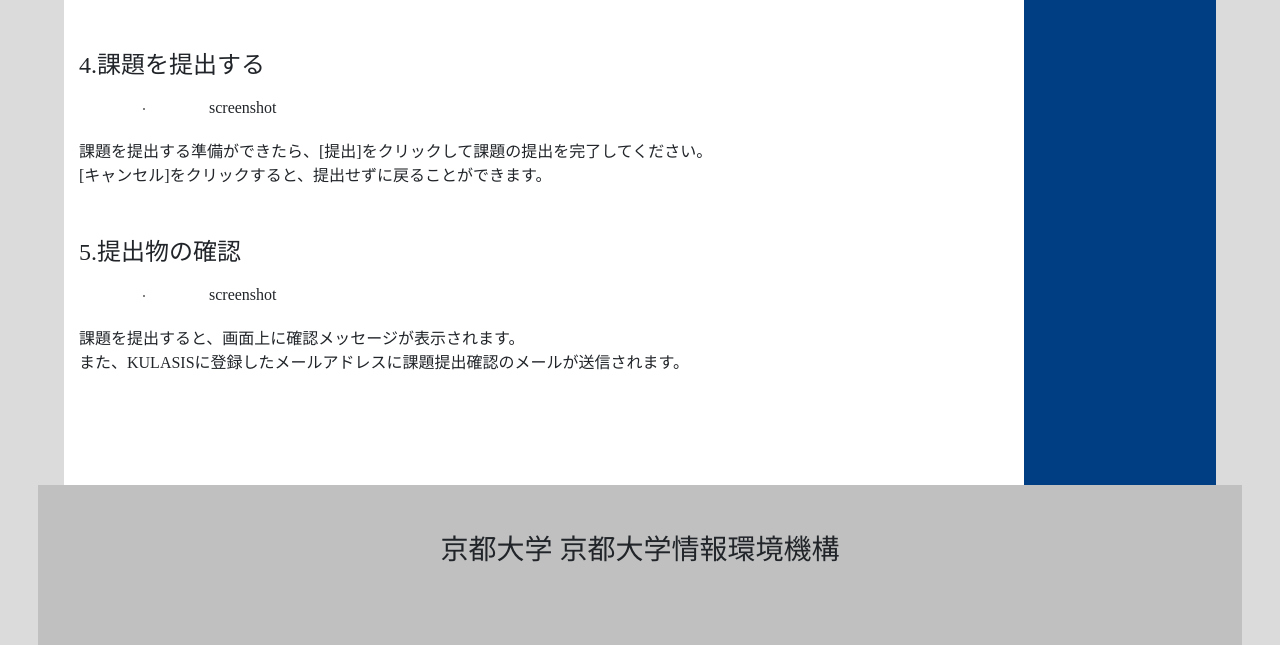
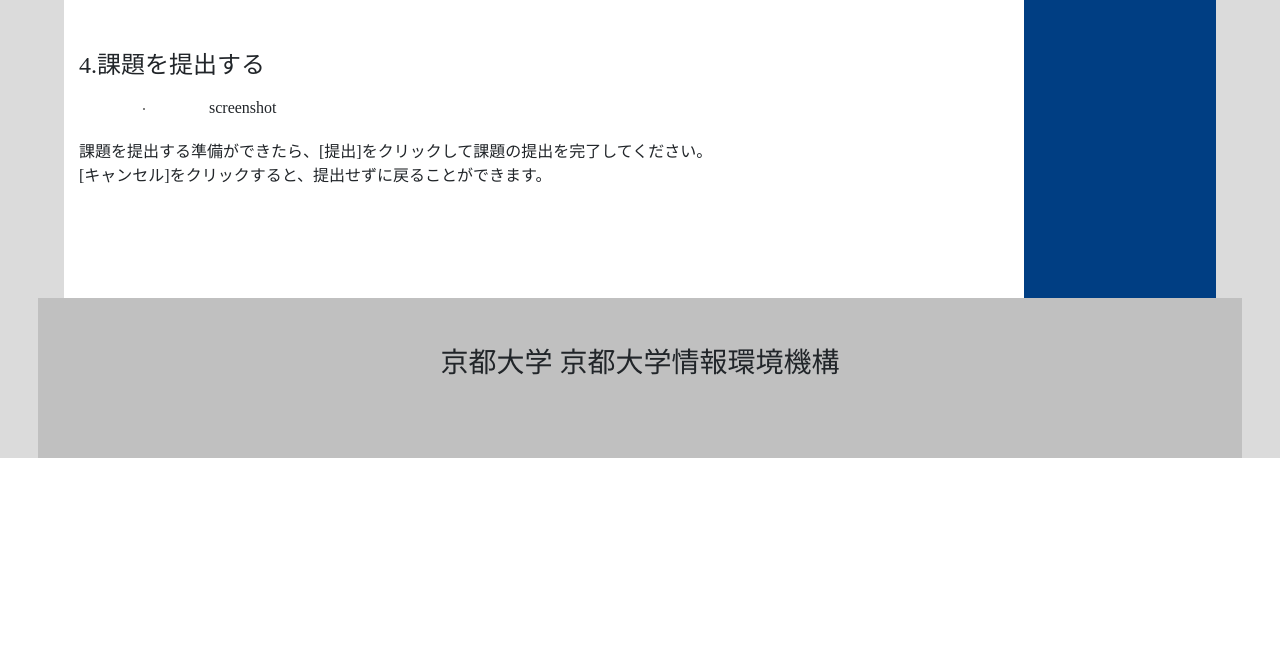
Before and after one commit to kyoto-u/student-guidebook, a Python web app: template templates/submission_box_submission_process.htm in a window 1280 px wide. Shown: the part 829-1474 px from the top of the page. After the commit the page ends 1287 px from the top, so only its background shows below. Run offline with Jinja, Linux system fonts and the light colour scheme; the template is opened without the code that fills it, so the values that code supplies are empty; some libraries are stand-ins or nearby versions.

Commit message:
説明を修正する

```diff
--- a/templates/submission_box_submission_process.htm
+++ b/templates/submission_box_submission_process.htm
@@ -89,7 +89,7 @@
 
                         </div>
                     </div>
-                    <div class="step step5">
+                    <div class="step step4">
                         <h4>4.課題を提出する</h4>
                         <div class="image clearfix">
                             <img src="" alt="">screenshot
@@ -98,18 +98,6 @@
                             <p>
                                 課題を提出する準備ができたら、[提出]をクリックして課題の提出を完了してください。<br>
                                 [キャンセル]をクリックすると、提出せずに戻ることができます。
-                            </p>
-                        </div>
-                    </div>
-                    <div class="step step6">
-                        <h4>5.提出物の確認</h4>
-                        <div class="image clearfix">
-                            <img src="" alt="">screenshot
-                        </div>
-                        <div class="instructions">
-                            <p>
-                                課題を提出すると、画面上に確認メッセージが表示されます。<br>
-                                また、KULASISに登録したメールアドレスに課題提出確認のメールが送信されます。
                             </p>
                         </div>
                     </div>
```
